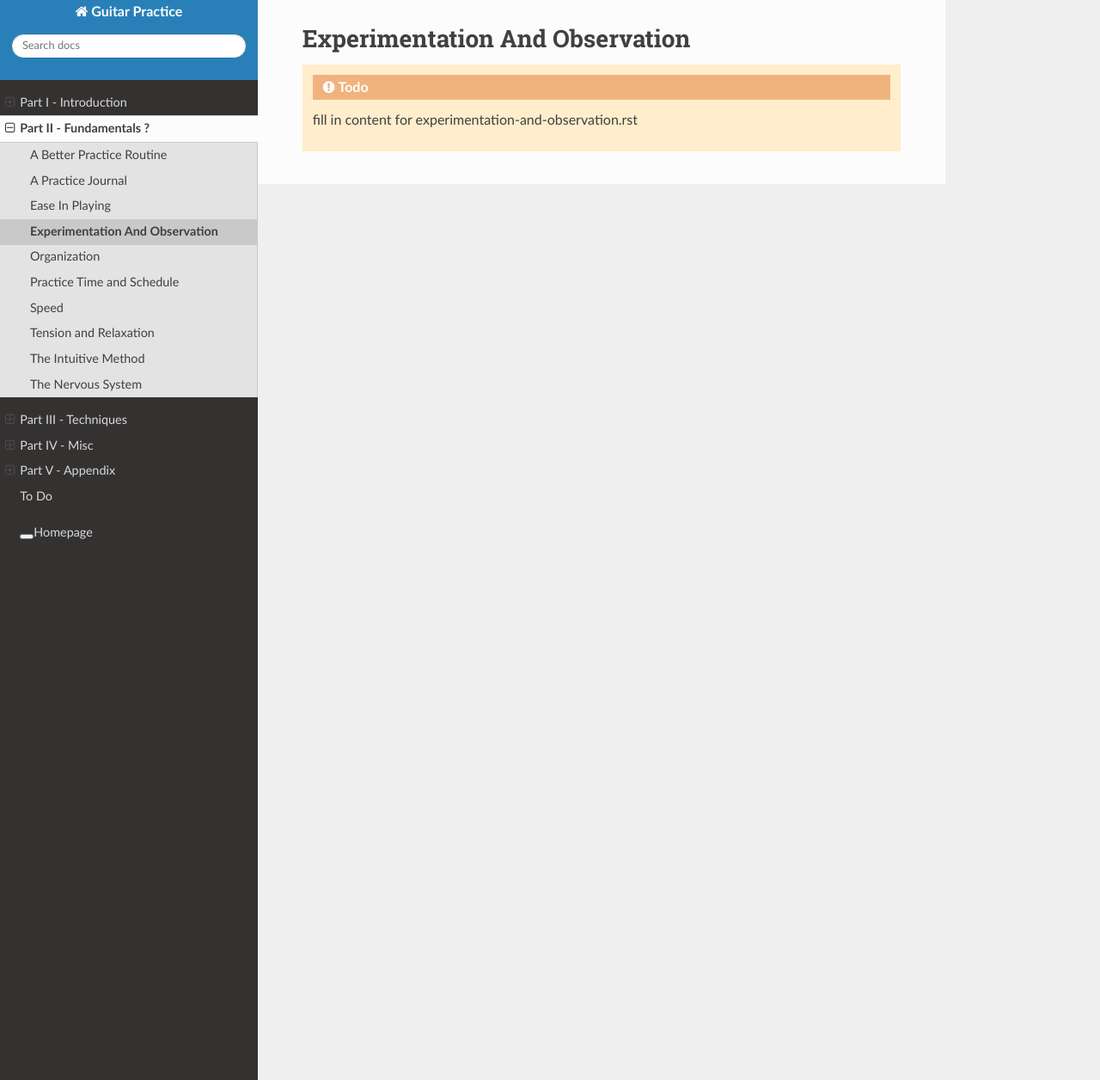
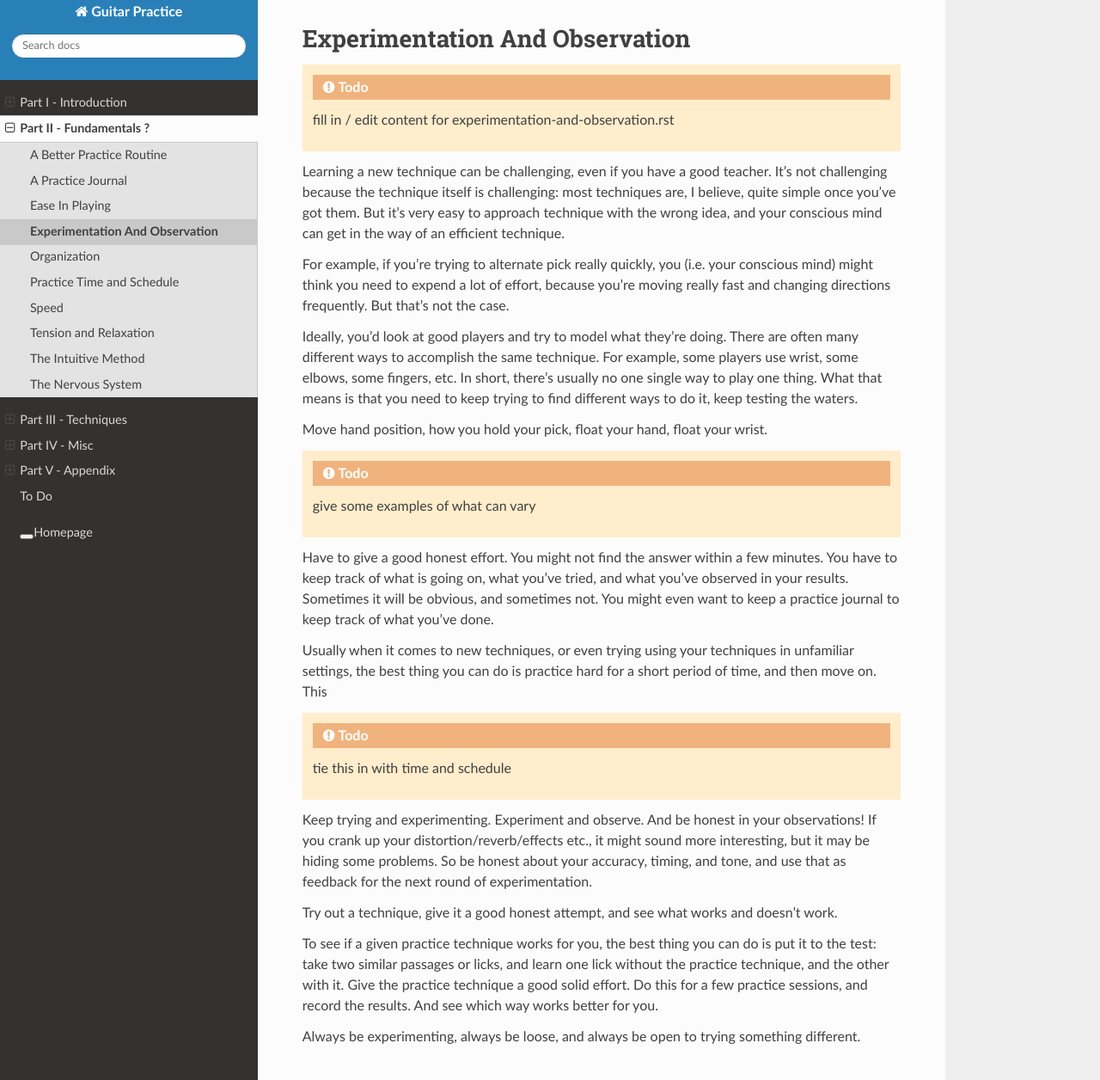
Before and after one commit to jzohrab/practicing-guitar, a Sphinx documentation site: the page built from docs/part-2-basics/experimentation-and-observation.rst, in a window 1280 px wide and 1256 px high. Shown: the whole window at 86% size. Built offline with Sphinx 7.4.7 and the Read the Docs theme 2.0.0, drawn with Linux system fonts in a browser that asks for light colours; a script that is not in the unit is left out.

Commit message:
Experimentation notes.

```diff
--- a/docs/part-2-basics/experimentation-and-observation.rst
+++ b/docs/part-2-basics/experimentation-and-observation.rst
@@ -1,4 +1,29 @@
 Experimentation And Observation
 -------------------------------
 
-.. todo:: fill in content for experimentation-and-observation.rst
+.. todo:: fill in / edit content for experimentation-and-observation.rst
+
+Learning a new technique can be challenging, even if you have a good teacher.  It's not challenging because the technique itself is challenging: most techniques are, I believe, quite simple once you've got them.  But it's very easy to approach technique with the wrong idea, and your conscious mind can get in the way of an efficient technique.
+
+For example, if you're trying to alternate pick really quickly, you (i.e. your conscious mind) might think you need to expend a lot of effort, because you're moving really fast and changing directions frequently.  But that's not the case.
+
+Ideally, you'd look at good players and try to model what they're doing.  There are often many different ways to accomplish the same technique.  For example, some players use wrist, some elbows, some fingers, etc.  In short, there's usually no one single way to play one thing.  What that means is that you need to keep trying to find different ways to do it, keep testing the waters.
+
+Move hand position, how you hold your pick, float your hand, float your wrist.
+
+.. todo:: give some examples of what can vary
+
+Have to give a good honest effort.  You might not find the answer within a few minutes.  You have to keep track of what is going on, what you've tried, and what you've observed in your results.  Sometimes it will be obvious, and sometimes not.  You might even want to keep a practice journal to keep track of what you've done.
+
+Usually when it comes to new techniques, or even trying using your techniques in unfamiliar settings, the best thing you can do is practice hard for a short period of time, and then move on.  This
+
+.. todo:: tie this in with time and schedule
+
+
+Keep trying and experimenting.  Experiment and observe.  And be honest in your observations!  If you crank up your distortion/reverb/effects etc., it might sound more interesting, but it may be hiding some problems.  So be honest about your accuracy, timing, and tone, and use that as feedback for the next round of experimentation.
+
+Try out a technique, give it a good honest attempt, and see what works and doesn't work.
+
+To see if a given practice technique works for you, the best thing you can do is put it to the test: take two similar passages or licks, and learn one lick without the practice technique, and the other with it.  Give the practice technique a good solid effort.  Do this for a few practice sessions, and record the results.  And see which way works better for you.
+
+Always be experimenting, always be loose, and always be open to trying something different.
```
